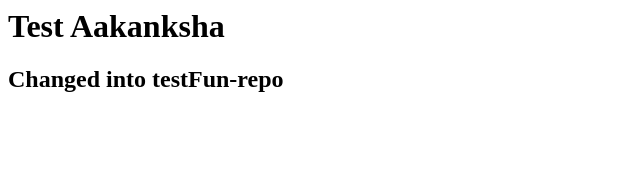
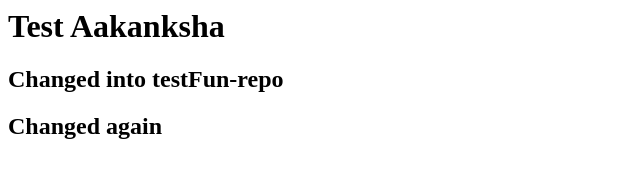
Before and after one commit to github-2018-Oct-Aakanksha/testFun-repo, a plain HTML site: page index.html in a window 1280 px wide. Shown: the whole page, without its empty margins (0-640 px from the left). Drawn offline with Linux system fonts and the light colour scheme.

Commit message:
Changed again testFun-repo

```diff
--- a/index.html
+++ b/index.html
@@ -3,5 +3,6 @@
     <body>
         <h1>Test Aakanksha</h1>
         <h2>Changed into testFun-repo</h2>
+        <h2>Changed again</h2>
     </body>
 </html>
```
